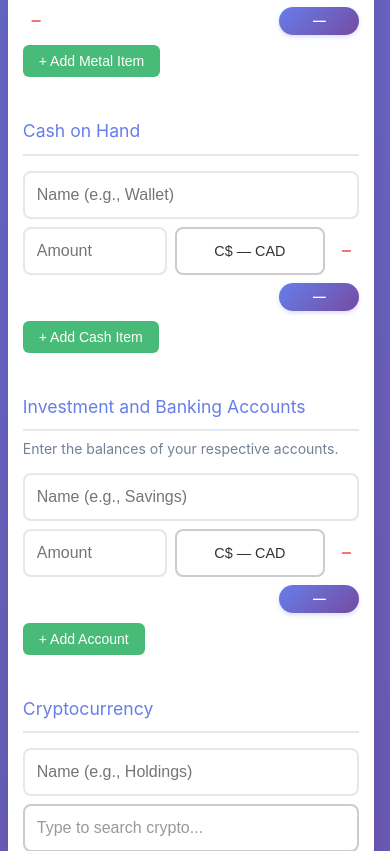
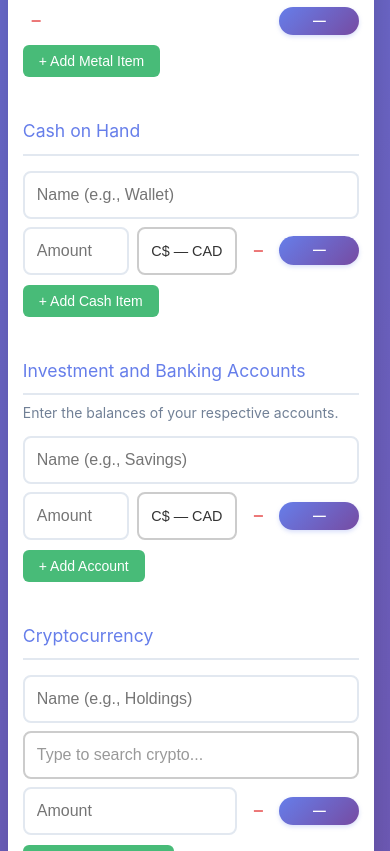
Before and after one commit to ace63093/zakatcalc, a Flask app: page / in a window 390 px wide. Shown: the part 1287-2138 px from the top of the page. Run offline with Flask 3, Linux system fonts and the light colour scheme; tables that the repository leaves empty hold one stand-in row (values such as "Sample post"); some libraries are stand-ins or nearby versions.

Commit message:
fix(ui): compact item currency field width

```diff
--- a/app/static/css/autocomplete.css
+++ b/app/static/css/autocomplete.css
@@ -128,20 +128,29 @@
 
 /* Compact mode for row-level currency selectors */
 .currency-compact {
+    width: 110px;
     min-width: 90px;
     max-width: 120px;
 }
 
 .currency-compact .autocomplete-input {
-    padding: 0.5rem 0.5rem;
+    padding: 0.5rem 0.45rem;
     font-size: 0.9rem;
     text-align: center;
+    white-space: nowrap;
+    overflow: hidden;
+    text-overflow: ellipsis;
 }
 
 .currency-compact .autocomplete-listbox {
     min-width: 200px;
     /* Allow dropdown to extend beyond the compact input */
     width: max-content;
+}
+
+.currency-compact:focus-within {
+    width: 120px;
+    max-width: 140px;
 }
 
 /* Mobile-friendly adjustments */
--- a/app/templates/base.html
+++ b/app/templates/base.html
@@ -419,6 +419,12 @@
             flex: 1.5;
             min-width: 150px;
         }
+        .asset-row .currency-autocomplete.currency-compact {
+            flex: 0 0 auto;
+            width: 110px;
+            min-width: 90px;
+            max-width: 120px;
+        }
         /* Cadence info banner styles */
         .cadence-banner {
             background: #e6fffa;
@@ -574,6 +580,12 @@
             .asset-row .crypto-autocomplete {
                 flex: 1 1 100%;
             }
+            .asset-row .currency-autocomplete.currency-compact {
+                flex: 0 0 auto;
+                width: 100px;
+                min-width: 85px;
+                max-width: 110px;
+            }
             .asset-row .base-value-pill {
                 flex: 0 0 auto;
                 order: 10;
```
